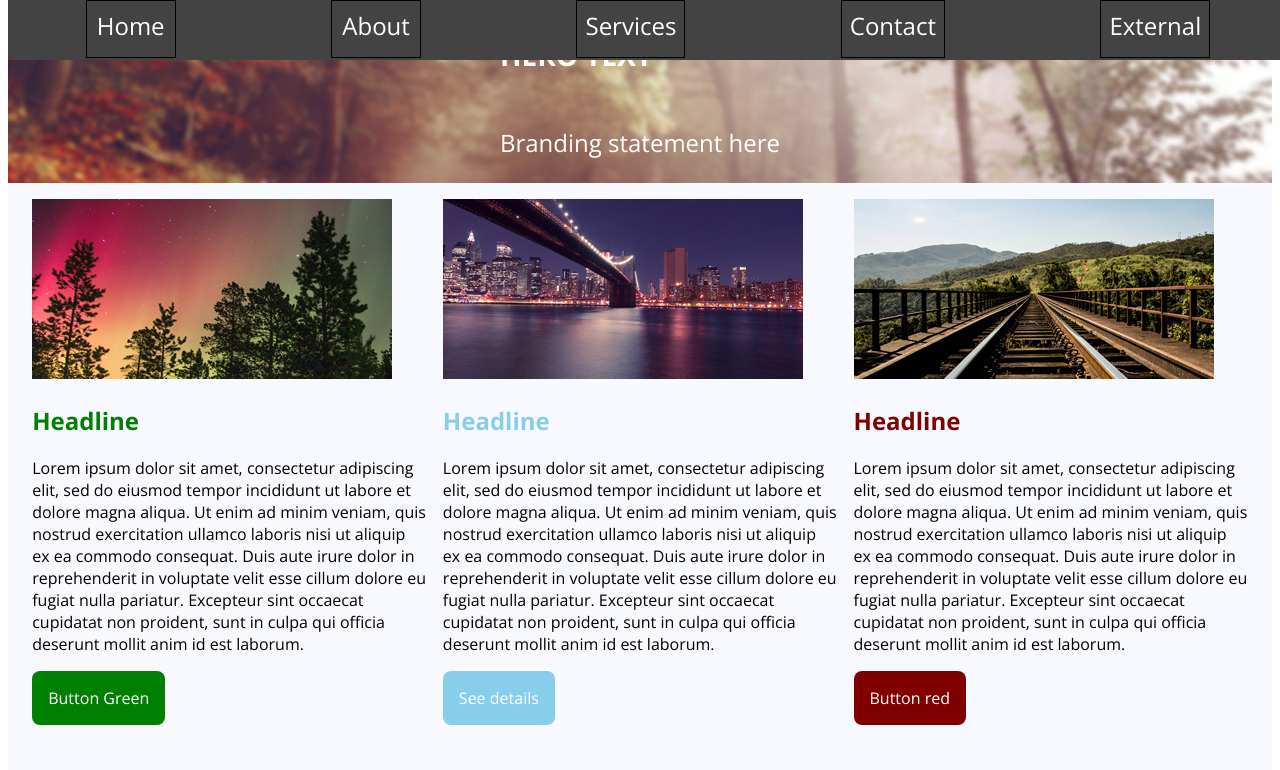
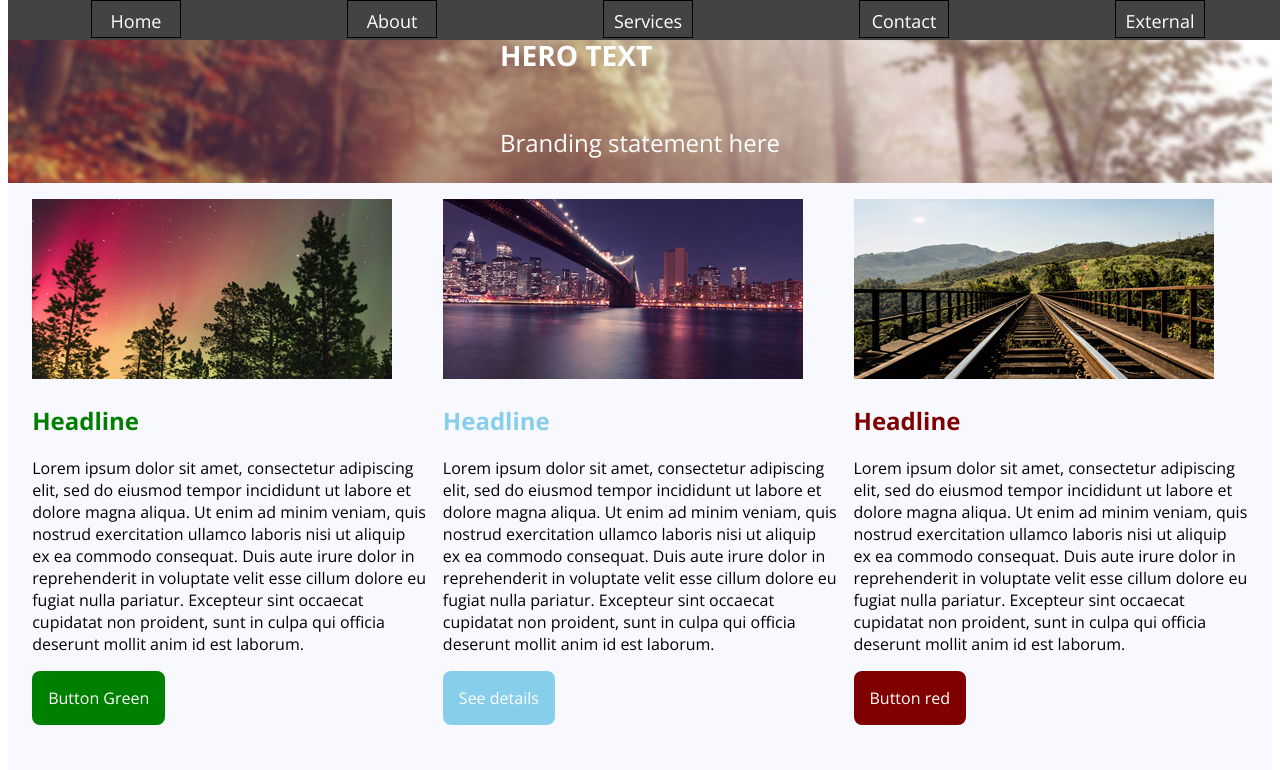
Before and after one commit to LukasDekan/Web-Design-Practice-1, a plain HTML site: page index.html in a window 1280 px wide. Shown: the top 770 px of the page. Drawn offline with nearby package versions, Linux system fonts and the light colour scheme; a web font is replaced by a local one.

Commit message:
Final Final commit

```diff
--- a/flex.css
+++ b/flex.css
@@ -15,7 +15,7 @@ nav{
     background-color: rgb(67, 67, 67);
     padding: 2;
     width: 100%;
-    height: 60px;
+    height: 40px;
     position:fixed;
     top: 0;
     z-index: 100;
@@ -25,13 +25,13 @@ nav{
 nav a{
     text-align: center;
     font-weight: 100;
-    font-size: x-large;
+    font-size: large;
     padding: 0.5rem;
     border: 1px solid black;
     text-decoration: none;
     color: white;
     min-width: 72px;
-    height: 40px;
+    height: 20px;
 }
 
 nav a:hover{
```
